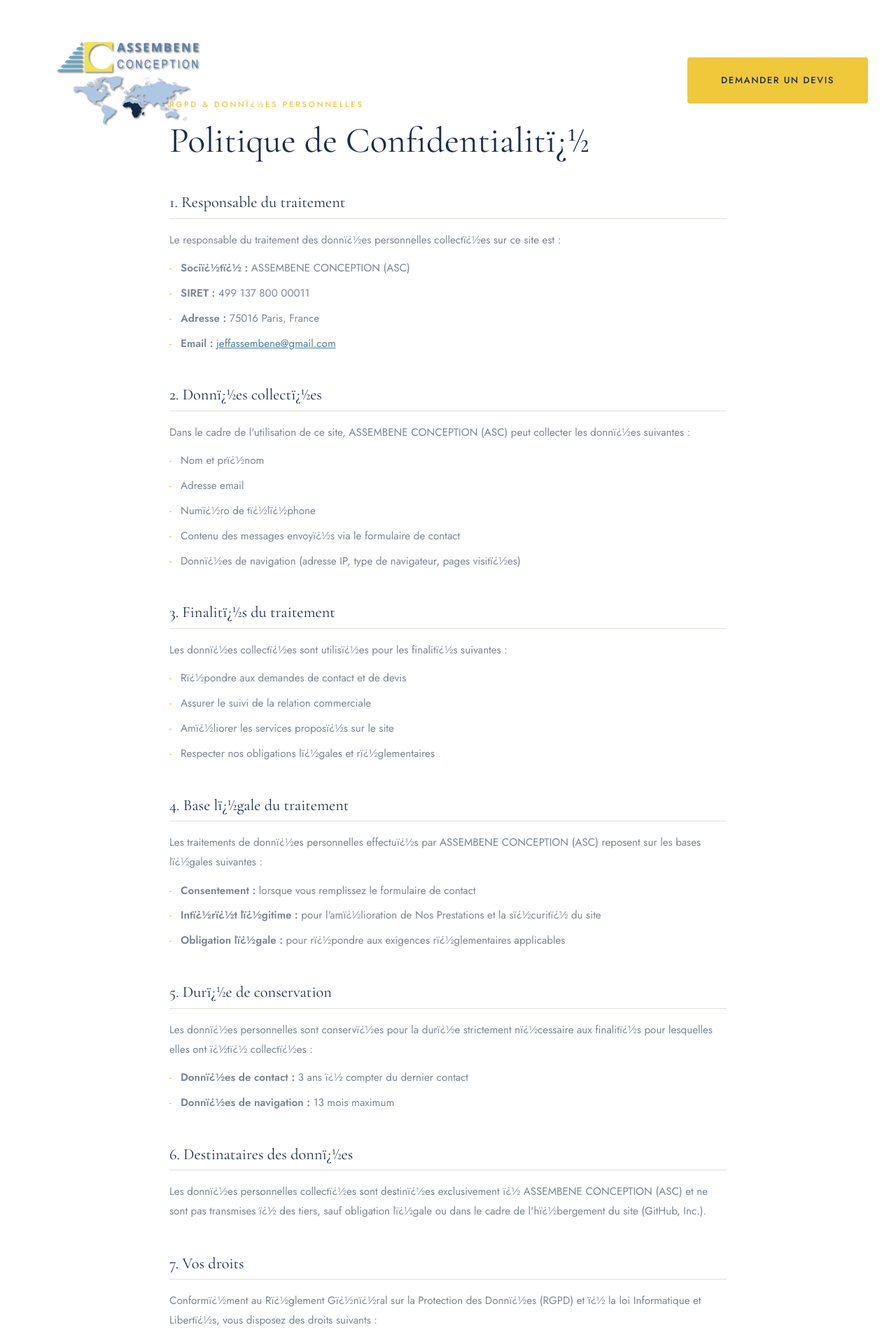
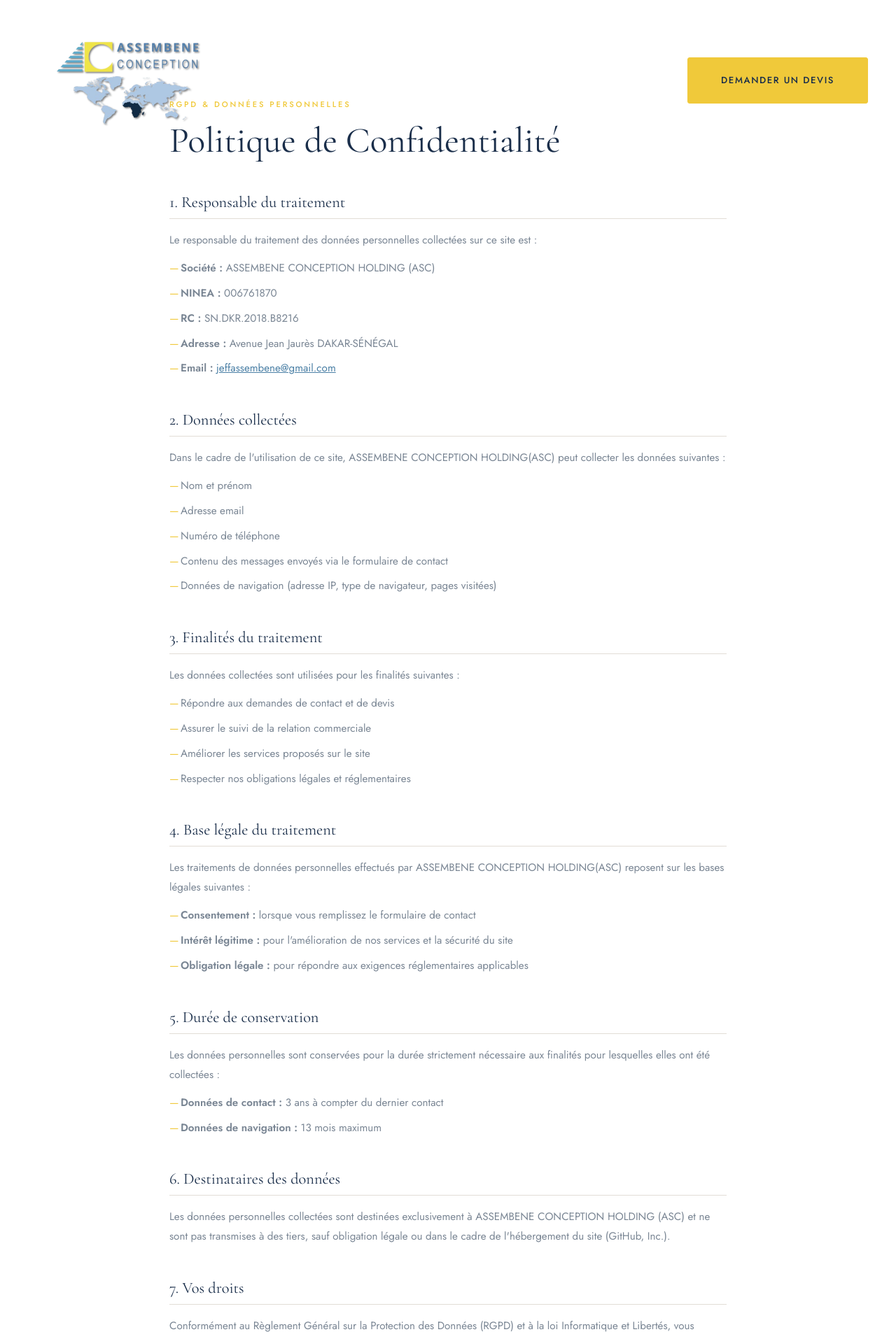
Before and after one commit to ASSEMBENE/assembene.github.io, a Jekyll site: the page built from politique-confidentialite/index.html, in a window 1280 px wide. Shown: the top 1914 px of the page at 70% size. Built offline with Jekyll 4.4.1, drawn with Linux system fonts in a browser that asks for light colours; some of the changed text lies outside the part shown.

Commit message:
Pages legales avec accents corrects, encodage propre

```diff
--- a/politique-confidentialite/index.html
+++ b/politique-confidentialite/index.html
@@ -1,101 +1,102 @@
 ---
 layout: default
-title: Politique de Confidentialitï¿½
-description: Politique de confidentialitï¿½ et protection des donnï¿½es personnelles - ASSEMBENE CONCEPTION
+title: Politique de Confidentialité
+description: Politique de confidentialité et protection des données personnelles — ASSEMBENE CONCEPTION HOLDING (ASC)
 permalink: /politique-confidentialite/
 ---
 
 <div style="padding: 140px 0 80px; background: var(--white);">
   <div class="container" style="max-width: 860px;">
 
-    <span class="label">RGPD & Donnï¿½es personnelles</span>
-    <h1 class="title" style="margin-bottom: 48px;">Politique de Confidentialitï¿½</h1>
+    <span class="label">RGPD &amp; Données personnelles</span>
+    <h1 class="title" style="margin-bottom: 48px;">Politique de Confidentialité</h1>
 
     <div class="legal-section">
       <h2>1. Responsable du traitement</h2>
-      <p>Le responsable du traitement des donnï¿½es personnelles collectï¿½es sur ce site est :</p>
+      <p>Le responsable du traitement des données personnelles collectées sur ce site est :</p>
       <ul>
-        <li><strong>Sociï¿½tï¿½ :</strong> ASSEMBENE CONCEPTION (ASC)</li>
-        <li><strong>SIRET :</strong> 499 137 800 00011</li>
-        <li><strong>Adresse :</strong> 75016 Paris, France</li>
+        <li><strong>Société :</strong> ASSEMBENE CONCEPTION HOLDING (ASC)</li>
+        <li><strong>NINEA :</strong> 006761870</li>
+        <li><strong>RC :</strong> SN.DKR.2018.B8216 </li>
+        <li><strong>Adresse :</strong> Avenue Jean Jaurès DAKAR-SÉNÉGAL</li>
         <li><strong>Email :</strong> <a href="mailto:jeffassembene@gmail.com">jeffassembene@gmail.com</a></li>
       </ul>
     </div>
 
     <div class="legal-section">
-      <h2>2. Donnï¿½es collectï¿½es</h2>
-      <p>Dans le cadre de l'utilisation de ce site, ASSEMBENE CONCEPTION (ASC) peut collecter les donnï¿½es suivantes :</p>
+      <h2>2. Données collectées</h2>
+      <p>Dans le cadre de l'utilisation de ce site, ASSEMBENE CONCEPTION HOLDING(ASC) peut collecter les données suivantes :</p>
       <ul>
-        <li>Nom et prï¿½nom</li>
+        <li>Nom et prénom</li>
         <li>Adresse email</li>
-        <li>Numï¿½ro de tï¿½lï¿½phone</li>
-        <li>Contenu des messages envoyï¿½s via le formulaire de contact</li>
-        <li>Donnï¿½es de navigation (adresse IP, type de navigateur, pages visitï¿½es)</li>
+        <li>Numéro de téléphone</li>
+        <li>Contenu des messages envoyés via le formulaire de contact</li>
+        <li>Données de navigation (adresse IP, type de navigateur, pages visitées)</li>
       </ul>
     </div>
 
     <div class="legal-section">
-      <h2>3. Finalitï¿½s du traitement</h2>
-      <p>Les donnï¿½es collectï¿½es sont utilisï¿½es pour les finalitï¿½s suivantes :</p>
+      <h2>3. Finalités du traitement</h2>
+      <p>Les données collectées sont utilisées pour les finalités suivantes :</p>
       <ul>
-        <li>Rï¿½pondre aux demandes de contact et de devis</li>
+        <li>Répondre aux demandes de contact et de devis</li>
         <li>Assurer le suivi de la relation commerciale</li>
-        <li>Amï¿½liorer les services proposï¿½s sur le site</li>
-        <li>Respecter nos obligations lï¿½gales et rï¿½glementaires</li>
+        <li>Améliorer les services proposés sur le site</li>
+        <li>Respecter nos obligations légales et réglementaires</li>
       </ul>
     </div>
 
     <div class="legal-section">
-      <h2>4. Base lï¿½gale du traitement</h2>
-      <p>Les traitements de donnï¿½es personnelles effectuï¿½s par ASSEMBENE CONCEPTION (ASC) reposent sur les bases lï¿½gales suivantes :</p>
+      <h2>4. Base légale du traitement</h2>
+      <p>Les traitements de données personnelles effectués par ASSEMBENE CONCEPTION HOLDING(ASC) reposent sur les bases légales suivantes :</p>
       <ul>
         <li><strong>Consentement :</strong> lorsque vous remplissez le formulaire de contact</li>
-        <li><strong>Intï¿½rï¿½t lï¿½gitime :</strong> pour l'amï¿½lioration de Nos Prestations et la sï¿½curitï¿½ du site</li>
-        <li><strong>Obligation lï¿½gale :</strong> pour rï¿½pondre aux exigences rï¿½glementaires applicables</li>
+        <li><strong>Intérêt légitime :</strong> pour l'amélioration de nos services et la sécurité du site</li>
+        <li><strong>Obligation légale :</strong> pour répondre aux exigences réglementaires applicables</li>
       </ul>
     </div>
 
     <div class="legal-section">
-      <h2>5. Durï¿½e de conservation</h2>
-      <p>Les donnï¿½es personnelles sont conservï¿½es pour la durï¿½e strictement nï¿½cessaire aux finalitï¿½s pour lesquelles elles ont ï¿½tï¿½ collectï¿½es :</p>
+      <h2>5. Durée de conservation</h2>
+      <p>Les données personnelles sont conservées pour la durée strictement nécessaire aux finalités pour lesquelles elles ont été collectées :</p>
       <ul>
-        <li><strong>Donnï¿½es de contact :</strong> 3 ans ï¿½ compter du dernier contact</li>
-        <li><strong>Donnï¿½es de navigation :</strong> 13 mois maximum</li>
+        <li><strong>Données de contact :</strong> 3 ans à compter du dernier contact</li>
+        <li><strong>Données de navigation :</strong> 13 mois maximum</li>
       </ul>
     </div>
 
     <div class="legal-section">
-      <h2>6. Destinataires des donnï¿½es</h2>
-      <p>Les donnï¿½es personnelles collectï¿½es sont destinï¿½es exclusivement ï¿½ ASSEMBENE CONCEPTION (ASC) et ne sont pas transmises ï¿½ des tiers, sauf obligation lï¿½gale ou dans le cadre de l'hï¿½bergement du site (GitHub, Inc.).</p>
+      <h2>6. Destinataires des données</h2>
+      <p>Les données personnelles collectées sont destinées exclusivement à ASSEMBENE CONCEPTION HOLDING (ASC) et ne sont pas transmises à des tiers, sauf obligation légale ou dans le cadre de l'hébergement du site (GitHub, Inc.).</p>
     </div>
 
     <div class="legal-section">
       <h2>7. Vos droits</h2>
-      <p>Conformï¿½ment au Rï¿½glement Gï¿½nï¿½ral sur la Protection des Donnï¿½es (RGPD) et ï¿½ la loi Informatique et Libertï¿½s, vous disposez des droits suivants :</p>
+      <p>Conformément au Règlement Général sur la Protection des Données (RGPD) et à la loi Informatique et Libertés, vous disposez des droits suivants :</p>
       <ul>
-        <li><strong>Droit d'accï¿½s :</strong> obtenir une copie de vos donnï¿½es personnelles</li>
-        <li><strong>Droit de rectification :</strong> corriger des donnï¿½es inexactes ou incomplï¿½tes</li>
-        <li><strong>Droit ï¿½ l'effacement :</strong> demander la suppression de vos donnï¿½es</li>
-        <li><strong>Droit ï¿½ la limitation :</strong> limiter le traitement de vos donnï¿½es</li>
-        <li><strong>Droit d'opposition :</strong> vous opposer au traitement de vos donnï¿½es</li>
-        <li><strong>Droit ï¿½ la portabilitï¿½ :</strong> rï¿½cupï¿½rer vos donnï¿½es dans un format structurï¿½</li>
+        <li><strong>Droit d'accès :</strong> obtenir une copie de vos données personnelles</li>
+        <li><strong>Droit de rectification :</strong> corriger des données inexactes ou incomplètes</li>
+        <li><strong>Droit à l'effacement :</strong> demander la suppression de vos données</li>
+        <li><strong>Droit à la limitation :</strong> limiter le traitement de vos données</li>
+        <li><strong>Droit d'opposition :</strong> vous opposer au traitement de vos données</li>
+        <li><strong>Droit à la portabilité :</strong> récupérer vos données dans un format structuré</li>
       </ul>
-      <p>Pour exercer ces droits, contactez-nous ï¿½ : <a href="mailto:jeffassembene@gmail.com">jeffassembene@gmail.com</a></p>
-      <p>Vous avez ï¿½galement le droit d'introduire une rï¿½clamation auprï¿½s de la <strong>CNIL</strong> (Commission Nationale de l'Informatique et des Libertï¿½s) - <a href="https://www.cnil.fr" target="_blank" rel="noopener">www.cnil.fr</a></p>
+      <p>Pour exercer ces droits, contactez-nous à : <a href="mailto:jeffassembene@gmail.com">jeffassembene@gmail.com</a></p>
+      <p>Vous avez également le droit d'introduire une réclamation auprès de la <strong>CNIL</strong> (Commission Nationale de l'Informatique et des Libertés) — <a href="https://www.cnil.fr" target="_blank" rel="noopener">www.cnil.fr</a></p>
     </div>
 
     <div class="legal-section">
       <h2>8. Cookies</h2>
-      <p>Ce site n'utilise pas de cookies de traï¿½age ou publicitaires. Seuls des cookies techniques strictement nï¿½cessaires au fonctionnement du site peuvent ï¿½tre utilisï¿½s.</p>
+      <p>Ce site n'utilise pas de cookies de traçage ou publicitaires. Seuls des cookies techniques strictement nécessaires au fonctionnement du site peuvent être utilisés.</p>
     </div>
 
     <div class="legal-section">
-      <h2>9. Sï¿½curitï¿½</h2>
-      <p>ASSEMBENE CONCEPTION (ASC) met en ouvre des mesures techniques et organisationnelles appropriï¿½es pour protï¿½ger vos donnï¿½es personnelles contre toute perte, accï¿½s non autorisï¿½, divulgation ou altï¿½ration.</p>
+      <h2>9. Sécurité</h2>
+      <p>ASSEMBENE CONCEPTION HOLDING(ASC) met en œuvre des mesures techniques et organisationnelles appropriées pour protéger vos données personnelles contre toute perte, accès non autorisé, divulgation ou altération.</p>
     </div>
 
     <p style="margin-top: 48px; font-size: 0.85rem; color: var(--text-light);">
-      Derniï¿½re mise ï¿½ jour : juin 2026
+      Dernière mise à jour : juin 2026
     </p>
 
   </div>
@@ -112,6 +113,6 @@ permalink: /politique-confidentialite/
 .legal-section p { color: var(--text-light); line-height: 1.85; margin-bottom: 14px; font-size: 0.95rem; }
 .legal-section ul { list-style: none; display: flex; flex-direction: column; gap: 10px; }
 .legal-section ul li { color: var(--text-light); font-size: 0.95rem; padding-left: 16px; position: relative; }
-.legal-section ul li::before { content: '-'; position: absolute; left: 0; color: var(--accent); }
+.legal-section ul li::before { content: '—'; position: absolute; left: 0; color: var(--accent); }
 .legal-section a { color: var(--blue); text-decoration: underline; }
 </style>
```
Also changed, not shown: mentions-legales/index.html (+24 -25 lines).
